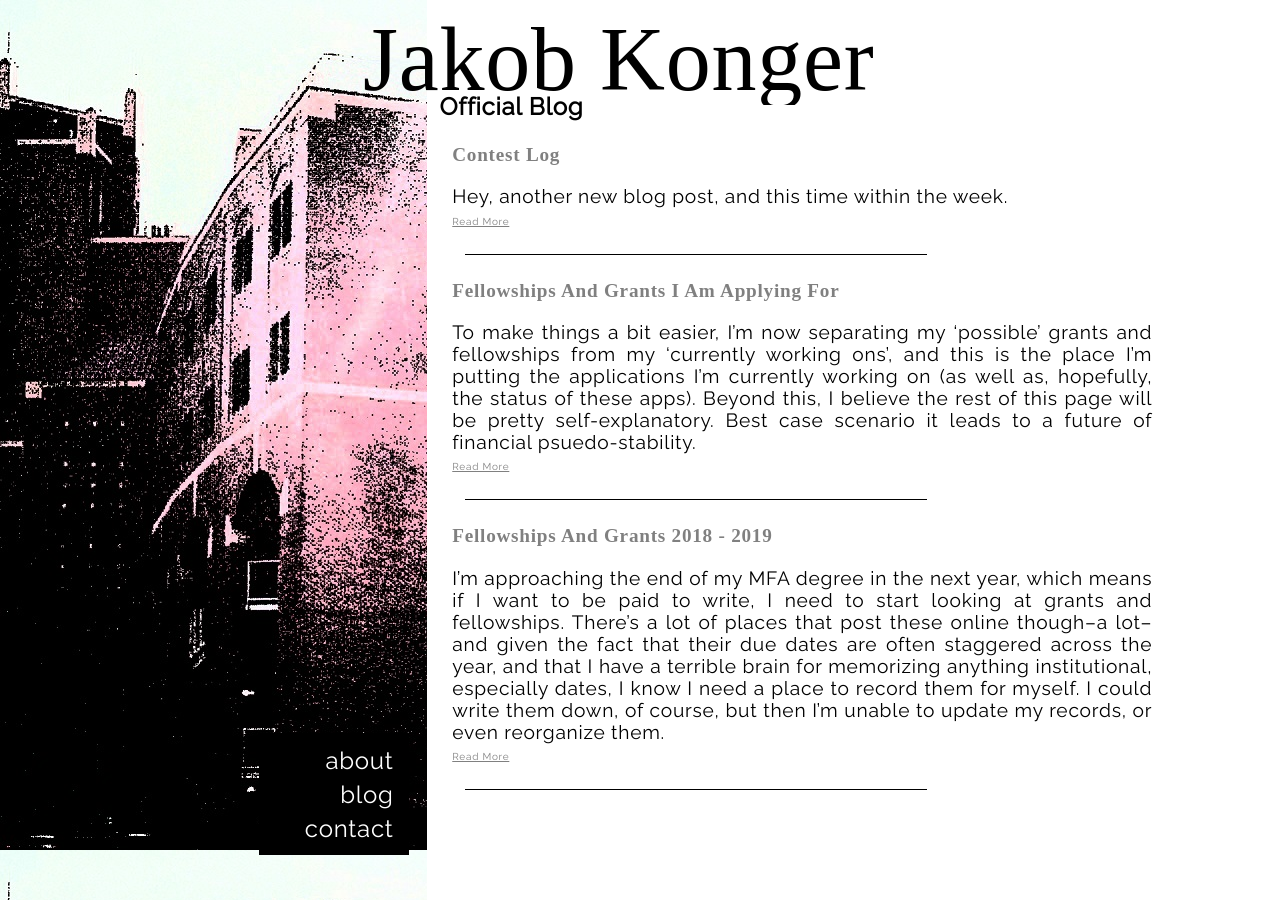
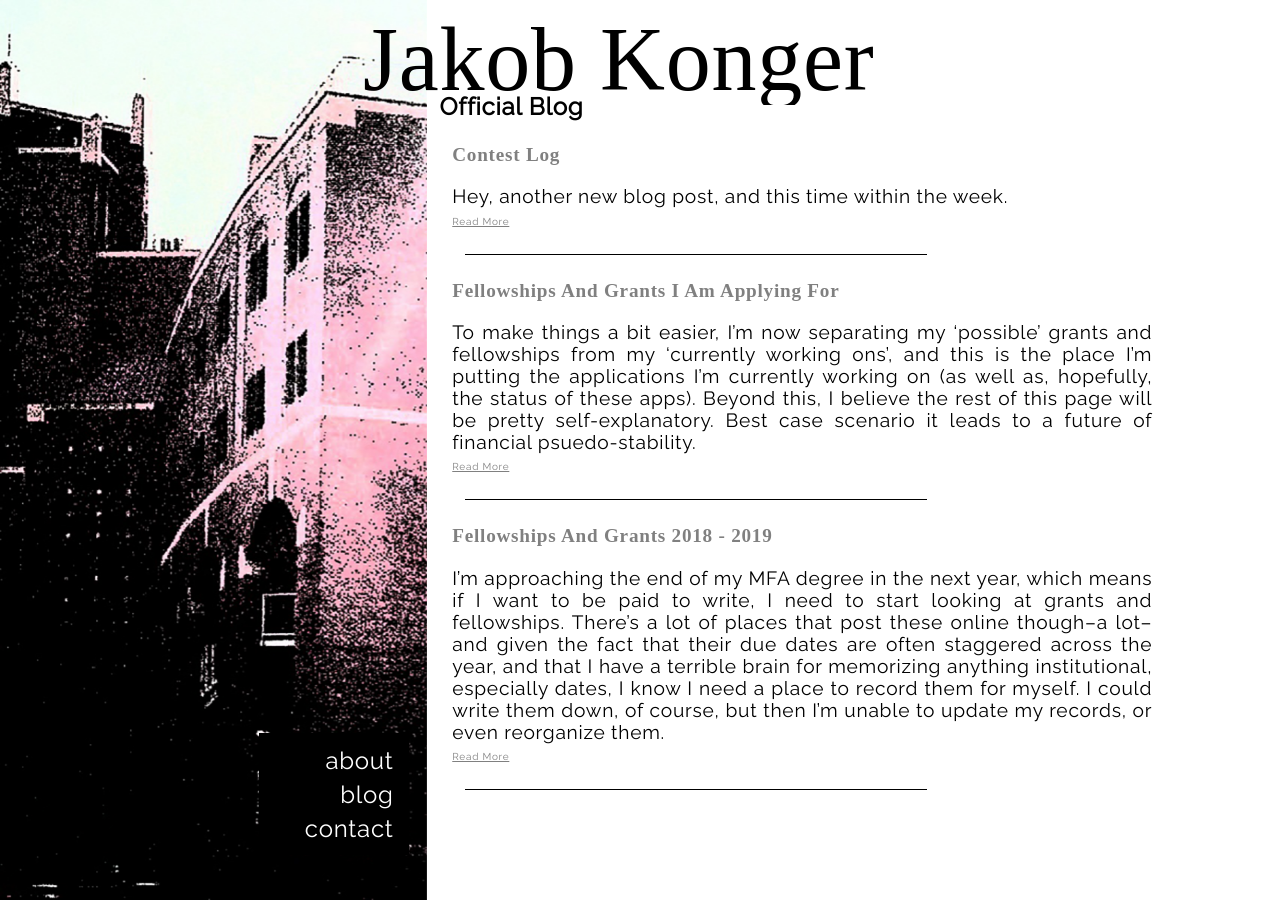
Before and after one commit to towercity/author-webpage, a Jekyll site: the page built from index.html, in a window 1280 px wide. Built offline with Jekyll 4.4.1, drawn with Linux system fonts in a browser that asks for light colours; some web fonts are replaced; the list of posts is cut into pages by our own code.

Commit message:
Another fun attempt at fixing the image sizing

```diff
--- a/css/main.css
+++ b/css/main.css
@@ -121,9 +121,3 @@ img.biopic {
 	margin-right: 10px;
 	width: auto;
 }
-
-@media screen and (min-height: 850px) {
-  header {
-    background: url(/images/side_large.jpg) center center;
-  }
-}
--- a/css/medium.css
+++ b/css/medium.css
@@ -4,7 +4,8 @@ header {
 	top: 0;
 	width: 33.333vw;
 	height: 100vh;
-	background: url(../images/side.jpg);
+	background: url(../images/side_large.jpg);
+	background-size: cover;
 }
 .header-links {
 	position: fixed;
```
